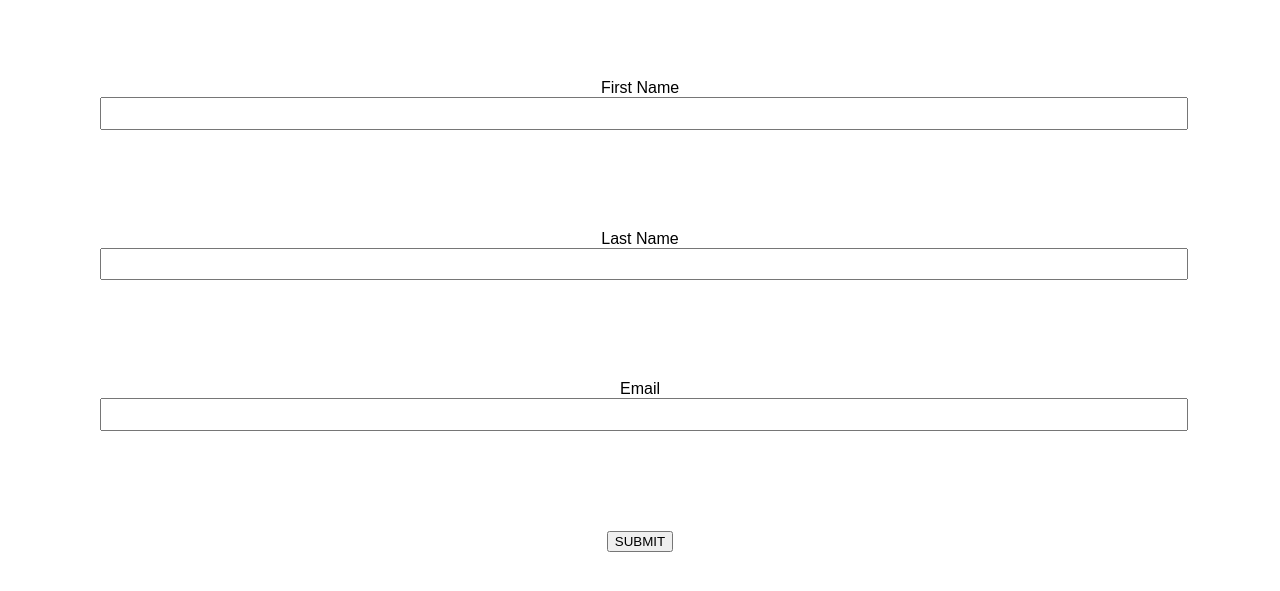
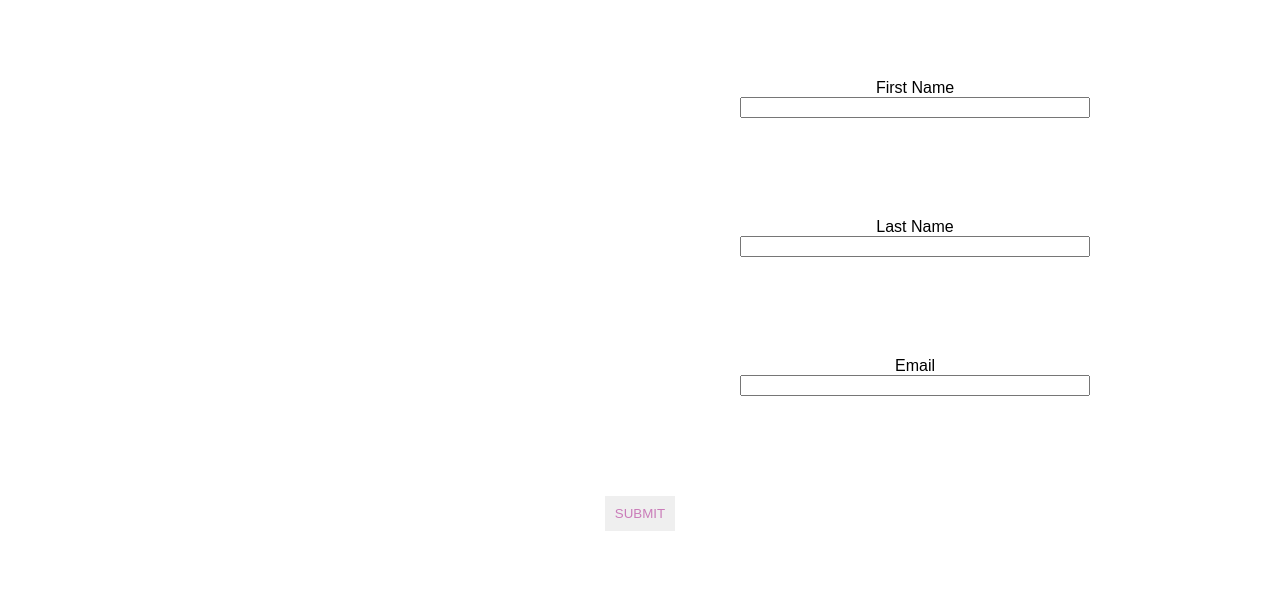
Before and after one commit to Nickphammond/T1A2-Portfolio-Website, a plain HTML site: page pages/contact.html in a window 1280 px wide. Shown: the part 295-886 px from the top of the page. Drawn offline with Linux system fonts and the light colour scheme; a web font is replaced by a local one.

Commit message:
fix contact input responsiveness

```diff
--- a/css/style.css
+++ b/css/style.css
@@ -17,30 +17,13 @@
         height: 100px;}
 }
 
-/* @media screen and (min-width: 555px) {
 
-    form {
-        text-align: center;
-    }
-
-    form .input-container {
-        width:358px;
-    }
-
-    form label {
-        width: 350px;
-    }
-
-    form input {
-        width:358px;
-    }
-} */
 
 @media screen and (max-device-width: 900px) {
-    input {
+    /* input {
         width: 100%;
         line-height: 2em;
-    }
+    } */
 
     body .homepageh2 {
         font-size: 3em;
@@ -100,6 +83,19 @@
     }
 }
 
+@media (min-width: 550px) {
+    body .input-container {
+        width: 350px;
+        position: relative;
+        left: 50%;
+    }
+
+    .inner-input {
+        position: relative;
+        right: 275px;
+    }
+}
+
 
 
 
@@ -125,6 +121,11 @@ i {
 }
 
 
+button {
+    border: none;
+    color: rgb(202, 124, 185);
+    padding: 10px;
+}
 
 nav a {
 
@@ -237,7 +238,7 @@ form {
 .about-section {
     box-sizing: border-box;
     width: 100%;
-    background-color: lightblue;
+    background-color: lightgray;
     /* background-image: url("/images/pig\ background\ progress.jpg"); */
     /* background-repeat: no-repeat; */
     background-size: 50% 50%;
```
